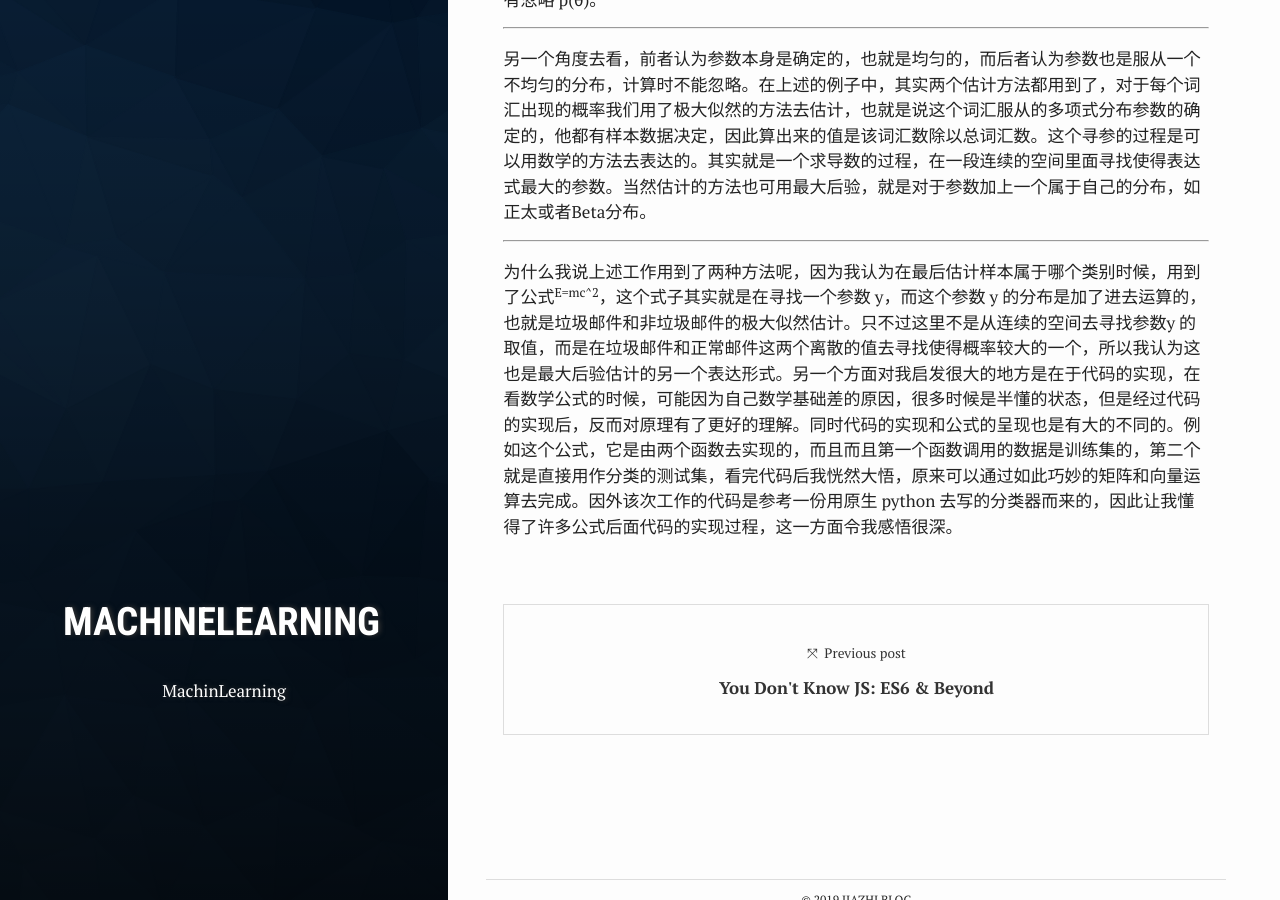
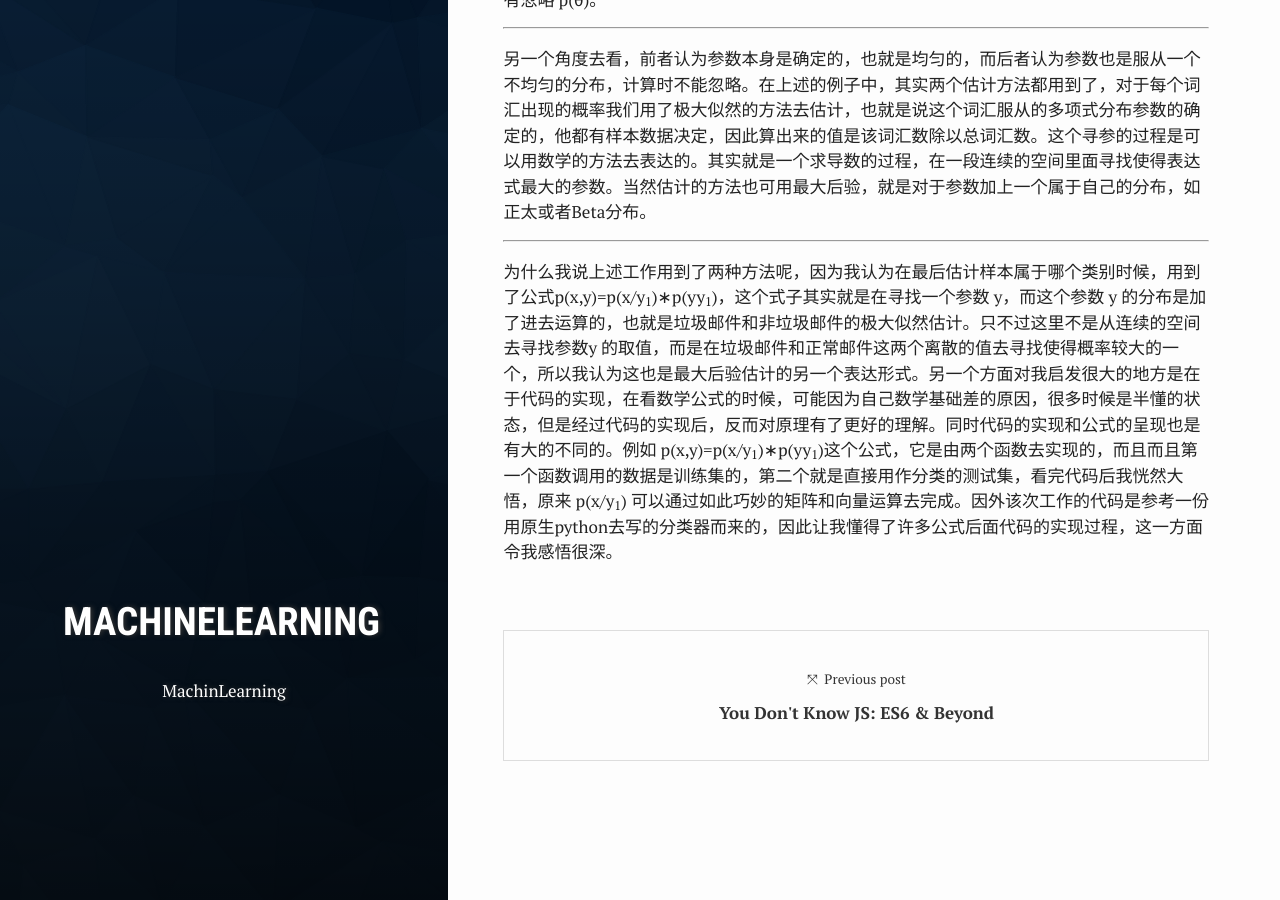
Before and after one commit to HuoJiazhi/huojiazhi.github.io, a Jekyll site: the page built from _posts/2019-06-28-naive-bayes.markdown, in a window 1280 px wide and 900 px high, scrolled down 621 px. Built offline with Jekyll 4.4.1, drawn with Linux system fonts in a browser that asks for light colours.

Commit message:
Update 2019-06-28-naive-bayes.markdown

```diff
--- a/_posts/2019-06-28-naive-bayes.markdown
+++ b/_posts/2019-06-28-naive-bayes.markdown
@@ -21,4 +21,4 @@ author: Jiazhi
 
 ------------
 
-为什么我说上述工作用到了两种方法呢，因为我认为在最后估计样本属于哪个类别时候，用到了公式<sup>E=mc^2</sup>，这个式子其实就是在寻找一个参数 y，而这个参数 y 的分布是加了进去运算的，也就是垃圾邮件和非垃圾邮件的极大似然估计。只不过这里不是从连续的空间去寻找参数y 的取值，而是在垃圾邮件和正常邮件这两个离散的值去寻找使得概率较大的一个，所以我认为这也是最大后验估计的另一个表达形式。另一个方面对我启发很大的地方是在于代码的实现，在看数学公式的时候，可能因为自己数学基础差的原因，很多时候是半懂的状态，但是经过代码的实现后，反而对原理有了更好的理解。同时代码的实现和公式的呈现也是有大的不同的。例如这个公式，它是由两个函数去实现的，而且而且第一个函数调用的数据是训练集的，第二个就是直接用作分类的测试集，看完代码后我恍然大悟，原来可以通过如此巧妙的矩阵和向量运算去完成。因外该次工作的代码是参考一份用原生 python 去写的分类器而来的，因此让我懂得了许多公式后面代码的实现过程，这一方面令我感悟很深。
+为什么我说上述工作用到了两种方法呢，因为我认为在最后估计样本属于哪个类别时候，用到了公式p(x,y)=p(x/y<sub>1</sub>)∗p(yy<sub>1</sub>)，这个式子其实就是在寻找一个参数 y，而这个参数 y 的分布是加了进去运算的，也就是垃圾邮件和非垃圾邮件的极大似然估计。只不过这里不是从连续的空间去寻找参数y 的取值，而是在垃圾邮件和正常邮件这两个离散的值去寻找使得概率较大的一个，所以我认为这也是最大后验估计的另一个表达形式。另一个方面对我启发很大的地方是在于代码的实现，在看数学公式的时候，可能因为自己数学基础差的原因，很多时候是半懂的状态，但是经过代码的实现后，反而对原理有了更好的理解。同时代码的实现和公式的呈现也是有大的不同的。例如 p(x,y)=p(x/y<sub>1</sub>)∗p(yy<sub>1</sub>)这个公式，它是由两个函数去实现的，而且而且第一个函数调用的数据是训练集的，第二个就是直接用作分类的测试集，看完代码后我恍然大悟，原来 p(x/y<sub>1</sub>) 可以通过如此巧妙的矩阵和向量运算去完成。因外该次工作的代码是参考一份用原生python去写的分类器而来的，因此让我懂得了许多公式后面代码的实现过程，这一方面令我感悟很深。
```
